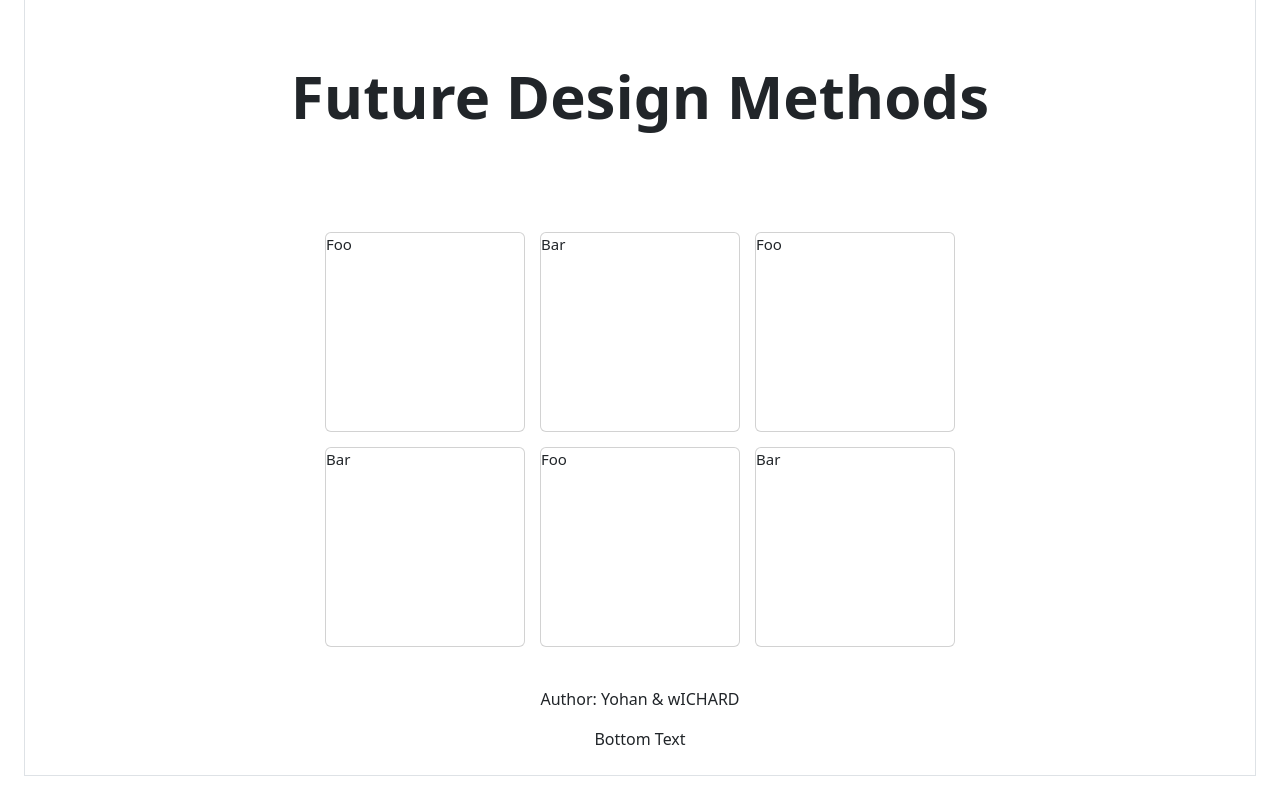
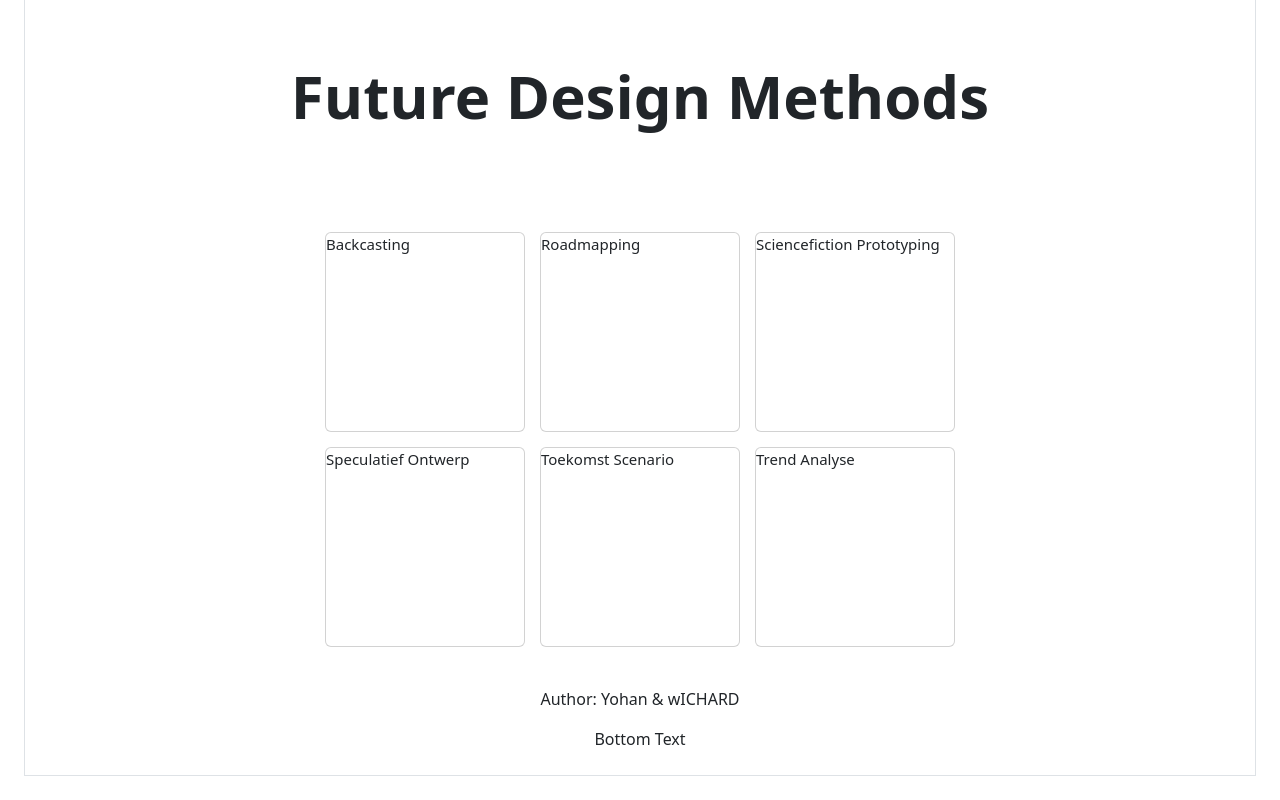
Before and after one commit to WichardG/fd-toolkit, a Vue app: page / in a window 1280 px wide. Shown: the part 1065-1865 px from the top of the page. Built offline with nearby package versions, Linux system fonts and the light colour scheme.

Commit message:
methodes logic

```diff
--- a/src/App.vue
+++ b/src/App.vue
@@ -18,9 +18,6 @@
                     <li>
                         <RouterLink class="dropdown-item" to="/prompts">Prompt</RouterLink>
                     </li>
-                    <li>
-                        <RouterLink class="dropdown-item" to="/Methodes/Foo">methodes</RouterLink>
-                    </li>
                 </ul>
             </div>
         </nav>
--- a/src/pages/Home.vue
+++ b/src/pages/Home.vue
@@ -19,12 +19,14 @@
 
         <div class="test d-flex justify-content-center">
             <div class="cards">
-                <div class="card method1" @click="goToMethodePage('foo')">Foo</div>
-                <div class="card method2" @click="goToMethodePage('bar')">Bar</div>
-                <div class="card method3" @click="goToMethodePage('foo')">Foo</div>
-                <div class="card method4" @click="goToMethodePage('bar')">Bar</div>
-                <div class="card method5" @click="goToMethodePage('foo')">Foo</div>
-                <div class="card method6" @click="goToMethodePage('bar')">Bar</div>
+                <div class="card method1" @click="goToMethodePage('backcasting')">Backcasting</div>
+                <div class="card method2" @click="goToMethodePage('roadmapping')">Roadmapping</div>
+                <div class="card method3" @click="goToMethodePage('sciencefictionprototyping')">
+                    Sciencefiction Prototyping
+                </div>
+                <div class="card method4" @click="goToMethodePage('speculatiefontwerp')">Speculatief Ontwerp</div>
+                <div class="card method5" @click="goToMethodePage('toekomstscenario')">Toekomst Scenario</div>
+                <div class="card method6" @click="goToMethodePage('trendanalyse')">Trend Analyse</div>
             </div>
         </div>
         <footer>
--- a/src/router/index.ts
+++ b/src/router/index.ts
@@ -13,15 +13,36 @@ const router = createRouter({
             name: 'prompts',
             component: () => import('../pages/Prompt/PromptOverview.vue'),
         },
+        // methodes page
         {
-            path: '/Methodes/Foo',
-            name: 'methodes-foo',
+            path: '/Methodes/backcasting',
+            name: 'methodes-backcasting',
             component: () => import('../pages/methodes/backcasting.vue'),
         },
         {
-            path: '/Methodes/Bar',
-            name: 'methodes-bar',
+            path: '/Methodes/roadmapping',
+            name: 'methodes-roadmapping',
             component: () => import('../pages/methodes/roadmapping.vue'),
+        },
+        {
+            path: '/Methodes/sciencefictionPrototyping',
+            name: 'methodes-sciencefictionprototyping',
+            component: () => import('../pages/methodes/sciencefictionPrototyping.vue'),
+        },
+        {
+            path: '/Methodes/speculatiefOntwerp',
+            name: 'methodes-speculatiefontwerp',
+            component: () => import('../pages/methodes/speculatiefOntwerp.vue'),
+        },
+        {
+            path: '/Methodes/toekomstscenario',
+            name: 'methodes-toekomstscenario',
+            component: () => import('../pages/methodes/toekomstscenario.vue'),
+        },
+        {
+            path: '/Methodes/trendanalyse',
+            name: 'methodes-trendanalyse',
+            component: () => import('../pages/methodes/trendanalyse.vue'),
         },
     ],
 });
```
